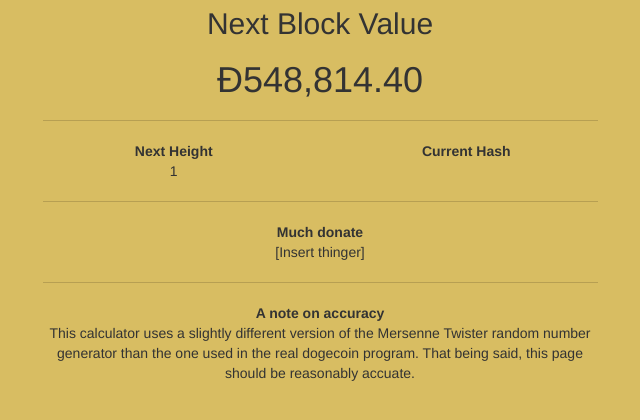
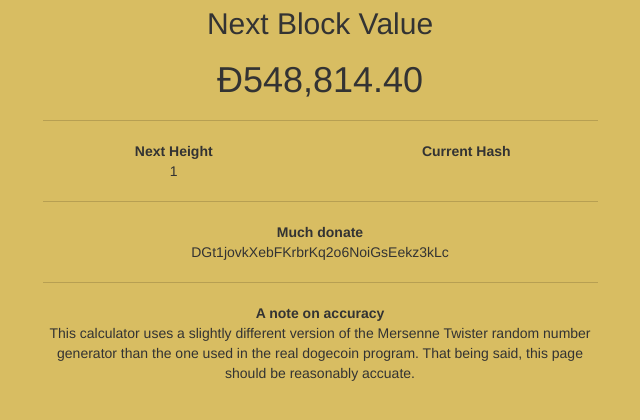
Before and after one commit to Panoptisis/muchcoinpredict, a PHP site: page / in a window 1280 px wide. Shown: the part 313-733 px from the top of the page, without its empty margins (320-960 px from the left). Run offline with PHP 8.4, Linux system fonts and the light colour scheme; data that the repository does not hold is empty; some libraries are stand-ins or nearby versions.

Commit message:
Updated thinger.

```diff
--- a/index.php
+++ b/index.php
@@ -41,7 +41,7 @@
 					<hr>
 
 					<b>Much donate</b><br>
-					[Insert thinger]
+					DGt1jovkXebFKrbrKq2o6NoiGsEekz3kLc
 				</div>
 			</div>
 			<div class="row">
```
